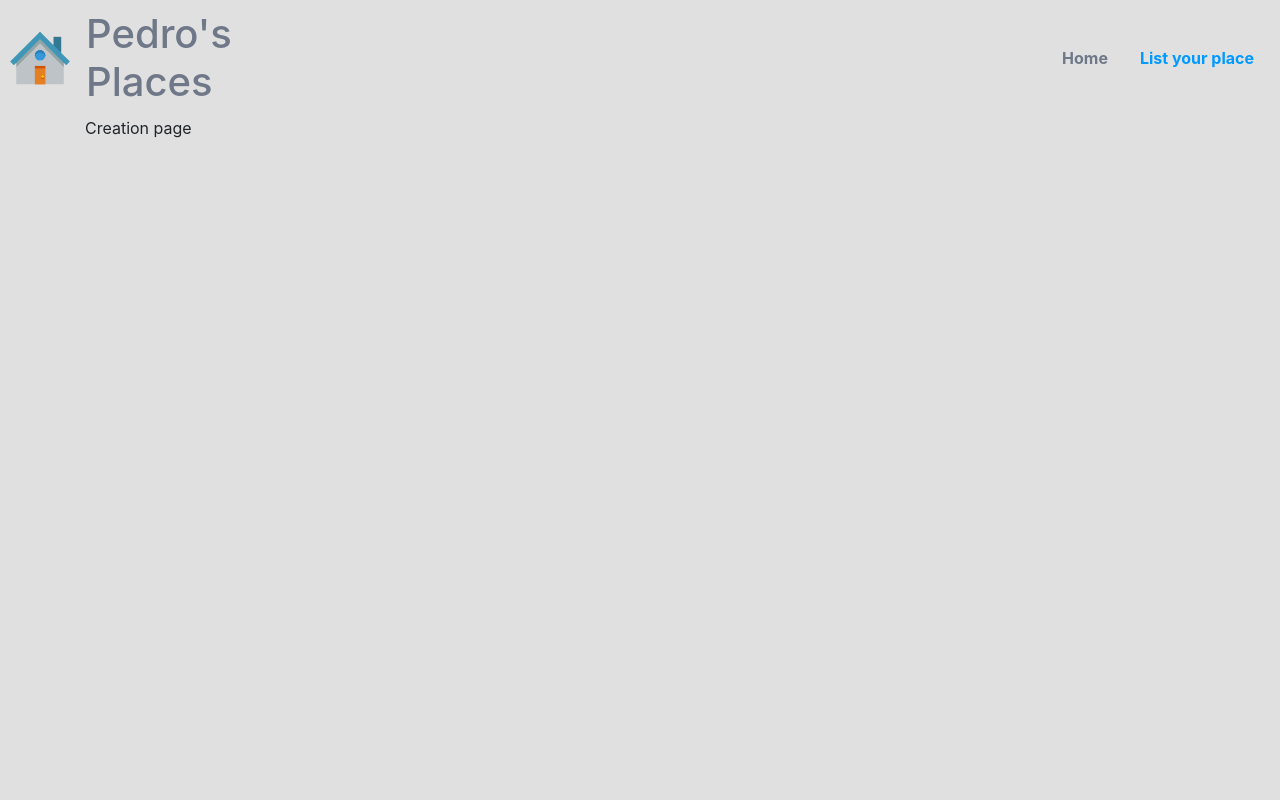
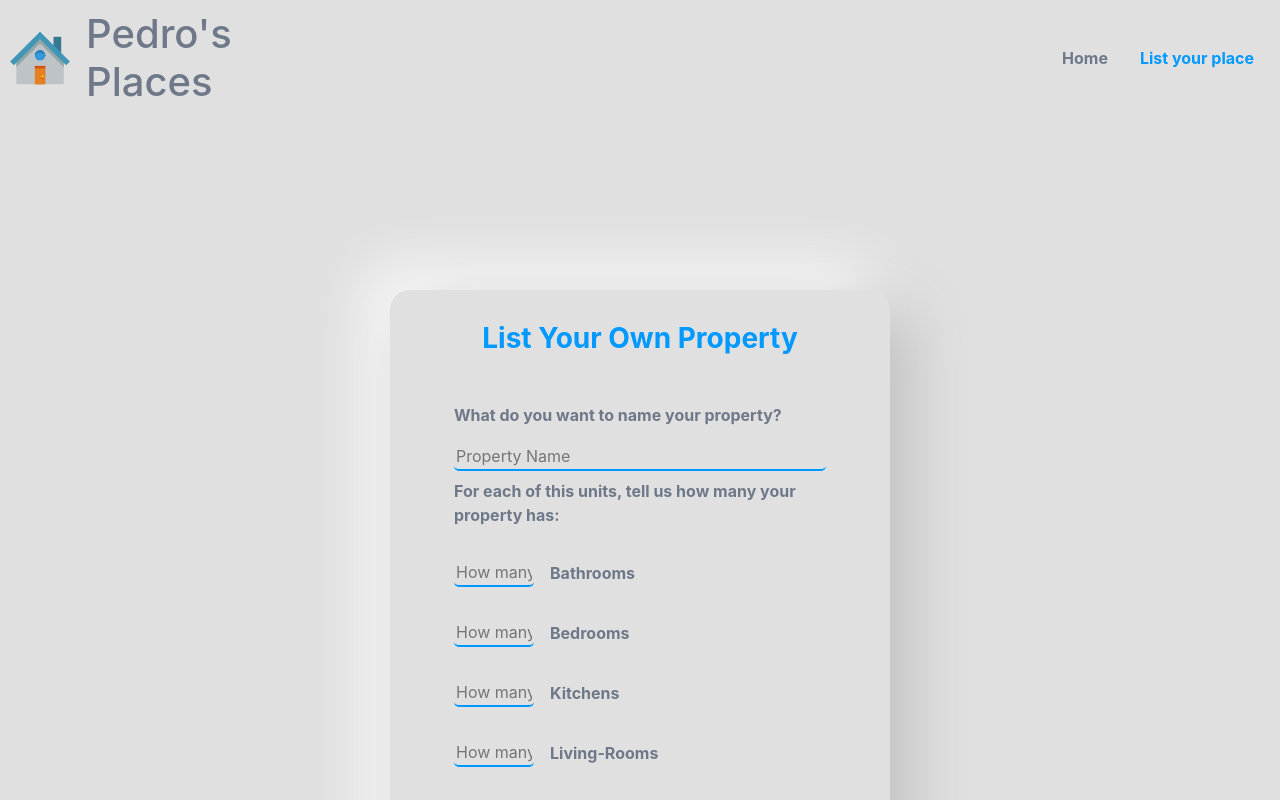
Before and after one commit to PedroSousa97/House-Listing-Simple-App-Frontend, a React (Create React App) app: page /create in a window 1280 px wide. Shown: the top 800 px of the page. Built offline with nearby package versions, Linux system fonts and the light colour scheme.

Commit message:
Front-End Creation page finished. Only improvements left to be done

```diff
--- a/src/Pages/create.js
+++ b/src/Pages/create.js
@@ -1,14 +1,147 @@
 import React,{Component} from 'react'
+import SweetAlert from 'sweetalert2-react'
+import '../styles/create.css'
+
 
 //Simple property creation page/component
-
 class Create extends Component {
     constructor(props) {
         super(props);
-        this.state = {  }
+        this.state = {
+            error: false,   //error boolean to know if the request is canceled due to bad request parameters, before sending to backend
+            message: "",    //message that will hold success or error in creation messages
+            name: "",       //property name
+            bathroom: "",   //property number of each unit
+            bedroom: "",
+            kitchen: "",
+            livingroom: "",
+            show: false,    //boolen to trigger sweetalert
+            unitsArray: []  //Array of units
+        }
+        this.handleChange = this.handleChange.bind(this)    //handlers
+        this.handleSubmit = this.handleSubmit.bind(this)
+        this.resolveUnits = this.resolveUnits.bind(this)
     }
+
+    async resolveUnits (){  //Async function to resolve the different unit number in array pushes
+        if(isNaN(parseInt(this.state.bathroom)) || isNaN(parseInt(this.state.bedroom)) || isNaN(parseInt(this.state.kitchen)) || isNaN(parseInt(this.state.livingroom))){
+            this.setState({message: "Unit numbers, should be in fact a number",show:true,error:true})
+            return this.state.error //if any of the unit numbers are invalid, return and output erro. Also cancel request on the handle submit using the error boolean
+        }else{  //If all values are valid then for each, get the value for each unit, and add the unit name as many times as the number of that unit in the house
+            var Arraybuilder = this.state.unitsArray
+            if(parseInt(this.state.bathroom)>0){
+                for( let i =0; i<this.state.bathroom;i++){
+                    Arraybuilder.push("bathroom")
+                }
+            }
+            if(parseInt(this.state.bedroom)>0){
+                for( let i =0; i<this.state.bedroom;i++){
+                    Arraybuilder.push("bedroom")
+                }
+            }
+            if(parseInt(this.state.kitchen)>0){
+                for( let i =0; i<this.state.kitchen;i++){
+                    Arraybuilder.push("kitchen")
+                }
+            }
+            if(parseInt(this.state.livingroom)>0){
+                for( let i =0; i<this.state.livingroom;i++){
+                    Arraybuilder.push("living-room")
+                }
+            }
+            this.setState({unitsArray: Arraybuilder})   //Set the new array
+
+            return this.state.error
+        }
+
+    }
+
+    handleChange(event){    //on change of the inputs simply update component state
+        const {name,value}=event.target
+        this.setState({[name]:value})
+    }
+
+    handleSubmit(){ //handle update function
+        this.resolveUnits().then(()=>{  //resolve the number of units, and then:
+            if(this.state.error === true){
+                this.setState({error: false})   //check to see if erro = true, if it is cancel request and output message, otherwise POST request
+                return
+            }else{
+                let cleanName = this.state.name.replace(/[|&;$%@"<>()+,]/g, ""); //Regex on the house name, I know this is a simple UI and overall app, but still, good practice
+                let myRequestBody ={name: cleanName,units: this.state.unitsArray}   //Build request body
+
+                let myInit = {
+                    method: 'POST', //Set request parameters
+                    headers: {
+                        'Content-type': 'application/json; charset=UTF-8'
+                    },
+                    body: JSON.stringify(myRequestBody)
+                };
+
+                let myRequest = new Request('http://localhost:3030/properties', myInit);    //Build request and then fetch
+
+                fetch(myRequest)
+                .then(response => response.json())
+                .then(response => {
+                    this.setState({
+                        message: response.message,  //WOutput message using sweetalert, whether success or error message from backend
+                        show:true,
+                        name: "",   //Reset Component Sate
+                        bathroom: "",
+                        bedroom: "",
+                        kitchen: "",
+                        livingroom: "",
+                        unitsArray: []
+                    })
+                })
+
+            }
+        })
+    }
+    //Render the form basically
     render() {
-        return ( <div>Creation page</div> );
+        return (
+            <div className="pageContainer">
+                <div className="formContainer">
+                    <div className="forminputs">
+                        <h3>List Your Own Property</h3>
+                        <div className="theForm">
+                            <form>
+                                <div className="namecontainer">
+                                    <p>What do you want to name your property?</p>
+                                    <input type="text" id="name" name="name" placeholder="Property Name" value={this.state.name} className="nameInput" onChange={this.handleChange}/>
+                                </div>
+                                <div className="unitsSection">
+                                    <p>For each of this units, tell us how many your property has:</p>
+                                    <div className="inputs">
+                                        <input type="text" id="bathroom" name="bathroom" placeholder="How many" value={this.state.bathroom} className="unitsInputs" onChange={this.handleChange}/>
+                                        <p>Bathrooms</p>
+                                    </div>
+                                    <div className="inputs">
+                                        <input type="text" id="bedroom" name="bedroom" placeholder="How many" value={this.state.bedroom} className="unitsInputs" onChange={this.handleChange}/>
+                                        <p>Bedrooms</p>
+                                    </div>
+                                    <div className="inputs">
+                                        <input type="text" id="kitchen" name="kitchen" placeholder="How many" value={this.state.kitchen} className="unitsInputs" onChange={this.handleChange}/>
+                                        <p>Kitchens</p>
+                                    </div>
+                                    <div className="inputs">
+                                        <input type="text" id="livingroom" name="livingroom" placeholder="How many" value={this.state.livingroom} className="unitsInputs" onChange={this.handleChange}/>
+                                        <p>Living-Rooms</p>
+                                    </div>
+                                </div>
+                            </form>
+                        </div>
+                        <button className="createButton" onClick={this.handleSubmit}>Create Property</button>
+                    </div>
+                </div>
+                <SweetAlert
+                        show={this.state.show}
+                        text={this.state.message}
+                        onConfirm={() => this.setState({ show: false })}
+                    />
+            </div>
+        );
     }
 }
 
--- /dev/null
+++ b/src/styles/create.css
@@ -0,0 +1,129 @@
+.pageContainer {
+  min-width: 100%;
+  min-height: 100vh;
+  text-align: center !important;
+  margin: 0 auto;
+  padding: 10px;
+  position: relative;
+  vertical-align: middle !important;
+}
+
+.formContainer {
+  display: flex;
+  flex-direction: column;
+  border-radius: 20px;
+  max-width: 500px;
+  padding: auto;
+  background: #e0e0e0;
+  box-shadow: 20px 20px 60px #bebebe, -20px -20px 60px #ffffff;
+  margin: auto;
+  position: relative;
+  margin-top: 15%;
+  margin-bottom: 15%;
+  animation: boardAnim 2s ease;
+}
+
+.forminputs {
+  padding: 2rem;
+}
+
+.forminputs h3 {
+  font-weight: bold;
+  color: #0099ff;
+}
+
+.theForm {
+  padding: 2rem;
+  text-align: left;
+}
+
+.theForm p {
+  font-weight: bold;
+  color: #6f7888;
+  width: 100%;
+}
+
+.namecontainer {
+  padding-top: 0.5rem;
+  padding-bottom: 0.5rem;
+  width: 100%;
+  text-align: left;
+}
+
+.nameInput {
+  background: transparent;
+  border: none;
+  outline: none;
+  border-bottom: 2px solid #0099ff;
+  border-radius: 5px;
+  color: black;
+  width: 100%;
+  margin-left: 0rem !important;
+}
+
+.nameInput input {
+  margin-left: 0rem !important;
+}
+
+.unitsSection {
+  text-align: left;
+}
+
+.inputs {
+  justify-content: left;
+  display: flex;
+  flex-direction: row;
+  padding-top: 1rem;
+  padding-bottom: 1rem;
+  padding-left: 0px !important;
+  width: 100%;
+  margin-left: 0rem !important;
+}
+
+.inputs p {
+  margin: auto;
+  padding-left: 1rem;
+}
+
+.inputs input {
+  max-width: 80px;
+  margin-left: 0rem;
+}
+
+.unitsInputs {
+  background: transparent;
+  border: none;
+  outline: none;
+  border-bottom: 2px solid #0099ff;
+  border-radius: 5px;
+  color: black;
+  width: 100%;
+}
+
+.createButton {
+  border: none;
+  border-radius: 5px;
+  color: white;
+  font-weight: bold;
+  background-color: #6f7888;
+  transition: 1s;
+  min-height: 3rem;
+  min-width: 10rem;
+  transition: 1s;
+}
+
+.createButton:hover {
+  background-color: #0099ff;
+  transition: 1s;
+}
+
+@keyframes boardAnim {
+  from {
+    transform: translateY(100%);
+    opacity: 0%;
+  }
+  to {
+    transform: translateY(0%);
+    opacity: 100%;
+  }
+}
--- a/src/styles/filters.css
+++ b/src/styles/filters.css
@@ -7,11 +7,15 @@
   margin-bottom: 5rem;
 }
 
-input {
+.inputs2 input {
   margin: 0.5rem 0.5rem 0.5rem 0.5rem;
 }
 
-.inputs {
+.other {
+  max-width: 6rem;
+}
+
+.inputs2 {
   display: flex;
   flex-direction: row;
   padding-left: 1rem;
--- a/src/styles/landing.css
+++ b/src/styles/landing.css
@@ -52,11 +52,6 @@
   transform-origin: center;
   transform-box: fill-box;
 }
-#Smoke {
-  animation: smoke linear 4s infinite;
-  transform-origin: center;
-  transform-box: fill-box;
-}
 
 @keyframes head {
   0% {
@@ -90,18 +85,6 @@
   }
   100% {
     transform: translateX(-10%);
-  }
-}
-
-@keyframes smoke {
-  0% {
-    opacity: 0%;
-  }
-  50% {
-    opacity: 100%;
-  }
-  100% {
-    opacity: 0%;
   }
 }
 
--- a/src/styles/properties.css
+++ b/src/styles/properties.css
@@ -56,11 +56,13 @@
 .deleteButton .fas {
   color: #6f7888;
   font-size: 2rem;
+  transition: 1s;
 }
 
 .deleteButton .fas:hover {
   color: #0099ff;
   font-size: 2rem;
+  transition: 1s;
 }
 
 .emptyProp h3 {
```
Also changed, not shown: src/Components/filters.js (+8 -8 lines).
